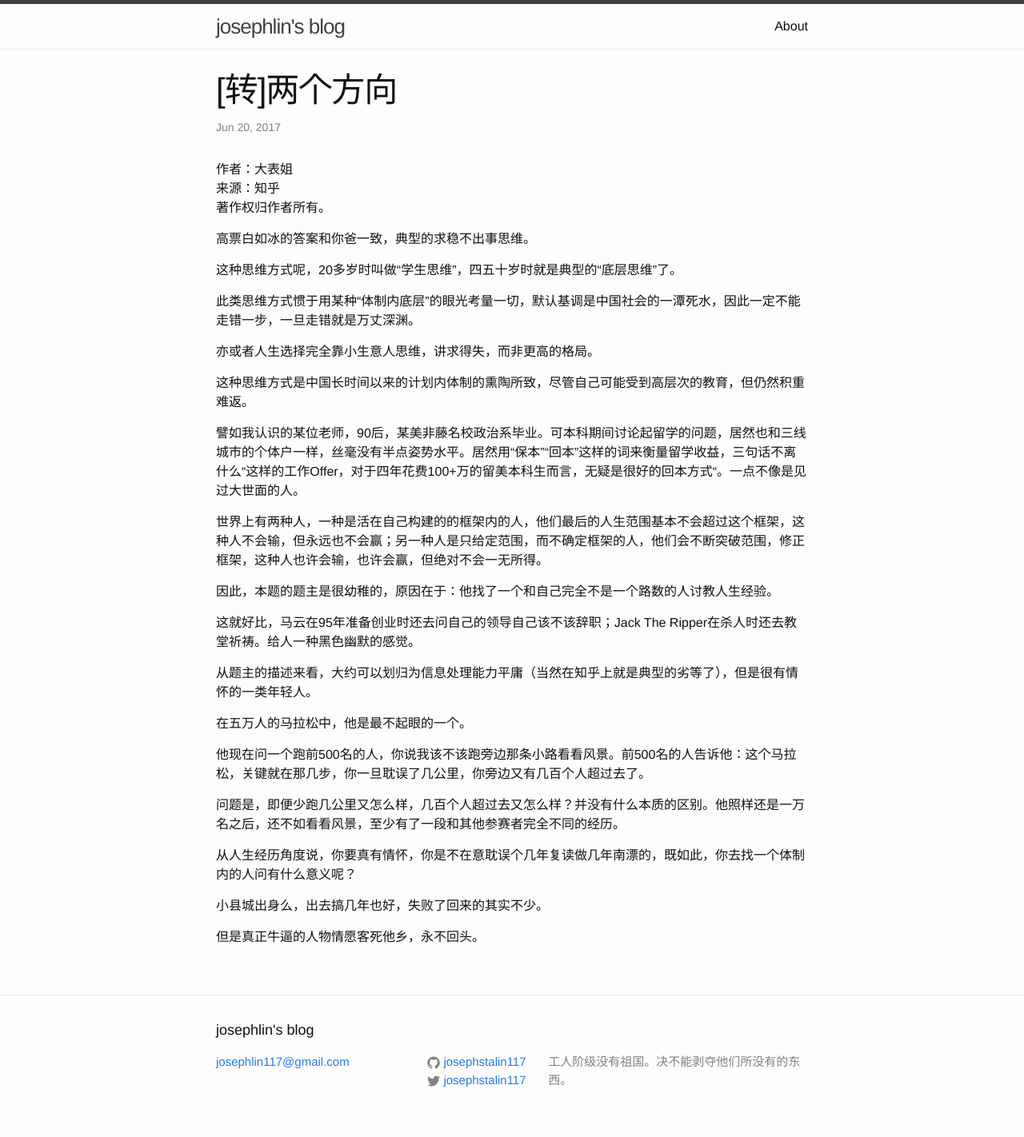
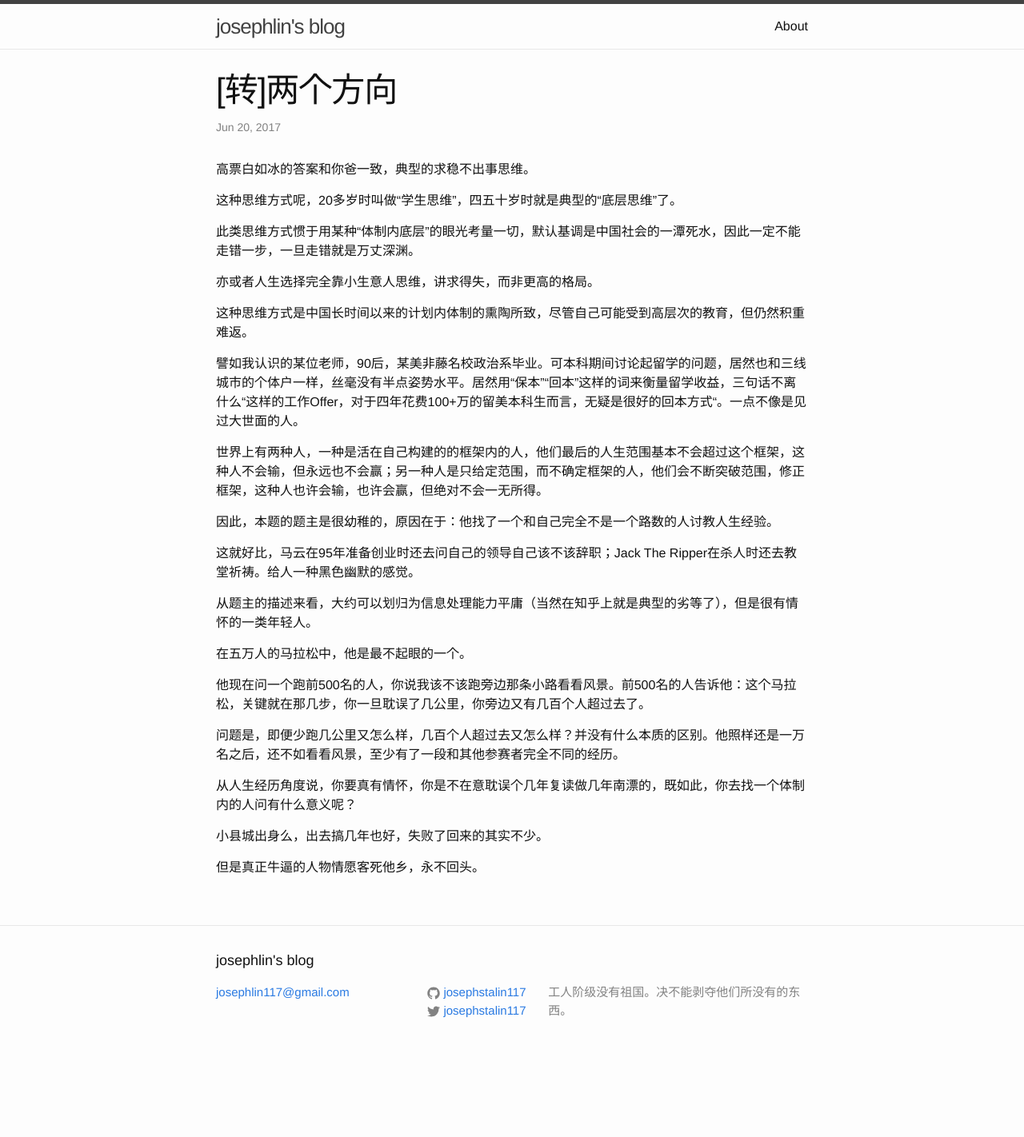
Before and after one commit to josephstalin117/josephstalin117.github.io, a Jekyll site: the page built from _posts/2017-06-20-two-directions.markdown, in a window 1280 px wide. Shown: the whole page at 80% size. Built offline with Jekyll 4.4.1, drawn with Linux system fonts in a browser that asks for light colours; after the commit the page ends 1335 px from its top, so only the background shows below that.

Commit message:
edit some articles

```diff
--- a/_posts/2017-06-07-study.markdown
+++ b/_posts/2017-06-07-study.markdown
@@ -4,10 +4,6 @@ title:  "[转]对于学习的态度"
 date:   2017-06-07 21:35:35 +0800
 categories: essay
 ---
-
-作者：大表姐
-来源：知乎
-著作权归作者所有。
 
 屁股决定脑袋，经历决定经验。
 
--- a/_posts/2017-06-20-two-directions.markdown
+++ b/_posts/2017-06-20-two-directions.markdown
@@ -4,10 +4,6 @@ title:  "[转]两个方向"
 date:   2017-06-20 21:35:35 +0800
 categories: essay
 ---
-
-作者：大表姐
-来源：知乎
-著作权归作者所有。
 
 高票白如冰的答案和你爸一致，典型的求稳不出事思维。
 
```
